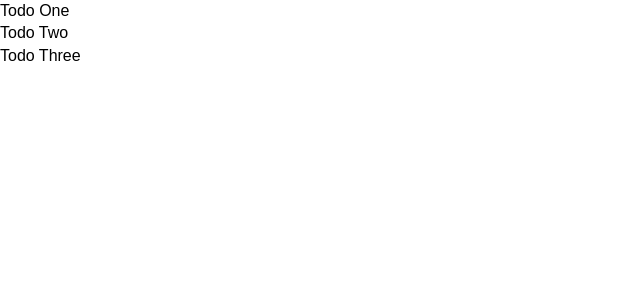
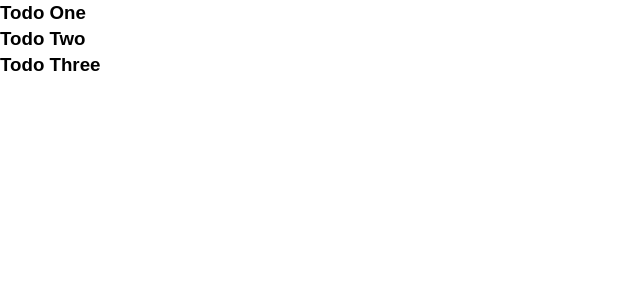
Before and after one commit to ClearActionConsistent/vuejs422, a Vue app: page / in a window 1280 px wide. Shown: the top 300 px of the page, without its empty margins (0-640 px from the left). Built offline with nearby package versions, Linux system fonts and the light colour scheme.

Commit message:
passing data from parent component to child componet

```diff
--- a/src/App.vue
+++ b/src/App.vue
@@ -1,11 +1,7 @@
 <template>
   <div id="app">
-	<Todos/>
-    <ul>
-		<li v-for="todo in todos" v-bind:key="todo">
-			{{todo.title}}
-		</li>
-	</ul>
+	<Todos v-bind:todos="todos"/>
+
   </div>
 </template>
 
--- a/src/components/Todos.vue
+++ b/src/components/Todos.vue
@@ -1,32 +1,18 @@
 <template>
-  <div class="hello">
-    <h1>{{ msg }}</h1>
-  </div>
+	<div id="app">
+		<div v-for="todo in todos" v-bind:key="todo.id">
+			<h3>{{todo.title}}</h3>
+		</div>
+	</div>
 </template>
 
 <script>
-export default {
-  name: 'HelloWorldComponent',
-  props: {
-    msg: String
-  }
-}
+	export default {
+		name: "todos",
+		props: ["todos"]
+	}
 </script>
 
-<!-- Add "scoped" attribute to limit CSS to this component only -->
-<style scoped>
-h3 {
-  margin: 40px 0 0;
-}
-ul {
-  list-style-type: none;
-  padding: 0;
-}
-li {
-  display: inline-block;
-  margin: 0 10px;
-}
-a {
-  color: #42b983;
-}
+<style>
+
 </style>
```
